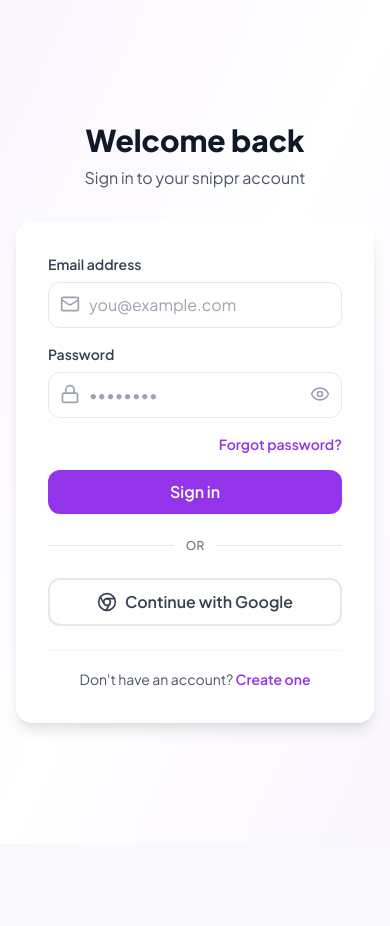
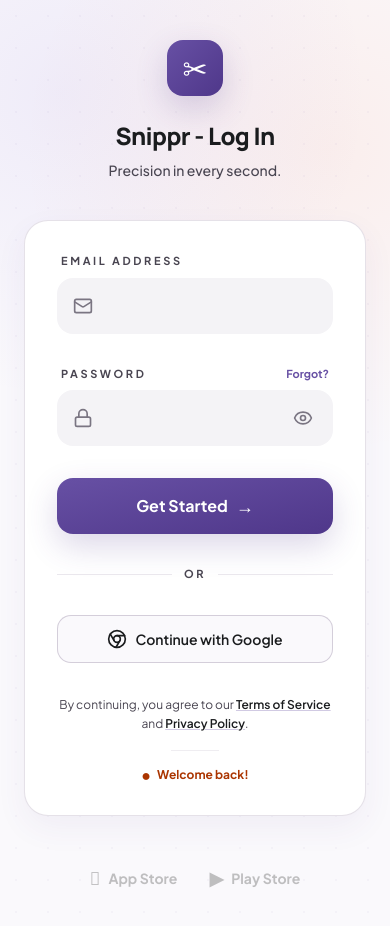
Before and after one commit to amarjit161/snippr-app, a React (Vite) app: page /login in a window 390 px wide. Shown: the top 926 px of the page. Before the commit the page ends 844 px from the top, so only its background shows below. Built offline with nearby package versions, Linux system fonts and the light colour scheme; no server answers; the HTML template or start-up script is replaced by a standard one.

Commit message:
fix: restore /auth route and modernize login UI to Stitch design standards

```diff
--- a/src/App.tsx
+++ b/src/App.tsx
@@ -8,14 +8,14 @@ import { AuthProvider } from "@/contexts/AuthContext";
 
 // Eager load critical pages
 import Index from "./pages/Index.tsx";
-import Auth from "./pages/Auth.tsx";
-import AuthCallback from "./pages/AuthCallback.tsx";
 import CustomerLogin from "./pages/CustomerLogin.tsx";
 import CustomerRegister from "./pages/CustomerRegister.tsx";
 import CompleteProfile from "./pages/CompleteProfile.tsx";
 import ForgotPassword from "./pages/ForgotPassword.tsx";
 import ResetPassword from "./pages/ResetPassword.tsx";
 import NotFound from "./pages/NotFound.tsx";
+import Auth from "./pages/Auth.tsx";
+import AuthCallback from "./pages/AuthCallback.tsx";
 
 // Lazy load non-critical pages
 const Verify = lazy(() => import("./pages/Verify.tsx"));
@@ -101,11 +101,11 @@ const AppRoutes = () => {
       {/* Critical pages - No suspension */}
       <Route path="/" element={<Index />} />
       <Route path="/login" element={<CustomerLogin />} />
+      <Route path="/auth" element={<Auth />} />
       <Route path="/register" element={<CustomerRegister />} />
       <Route path="/complete-profile" element={<CompleteProfile />} />
       <Route path="/forgot-password" element={<ForgotPassword />} />
       <Route path="/reset-password" element={<ResetPassword />} />
-      <Route path="/auth" element={<Auth />} />
       <Route path="/auth/callback" element={<AuthCallback />} />
       <Route path="*" element={<NotFound />} />
 
--- a/src/pages/CustomerLogin.tsx
+++ b/src/pages/CustomerLogin.tsx
@@ -11,7 +11,6 @@ export default function CustomerLogin() {
   const [showPassword, setShowPassword] = useState(false);
   const [loading, setLoading] = useState(false);
 
-  // ── EMAIL LOGIN ─────────────────────────────
   const handleEmailLogin = async (e: React.FormEvent) => {
     e.preventDefault();
 
@@ -34,12 +33,10 @@ export default function CustomerLogin() {
             ? 'Wrong email or password. Forgot your password?'
             : error.message
         );
-        setLoading(false);
         return;
       }
 
       if (data?.user?.id) {
-        // Check if profile exists and is complete
         const { data: profile } = await supabase
           .from('customer_profiles')
           .select('first_name, phone')
@@ -52,14 +49,13 @@ export default function CustomerLogin() {
           navigate('/salons');
         }
       }
-    } catch (err) {
+    } catch {
       toast.error('Login failed');
     } finally {
       setLoading(false);
     }
   };
 
-  // ── GOOGLE SSO ──────────────────────────────
   const handleGoogle = async () => {
     setLoading(true);
     try {
@@ -73,126 +69,129 @@ export default function CustomerLogin() {
 
       if (error) {
         toast.error(error.message);
-        setLoading(false);
       }
-    } catch (err) {
+    } catch {
       toast.error('Google sign-in failed');
+    } finally {
       setLoading(false);
     }
   };
 
   return (
-    <div className="min-h-screen bg-gradient-to-br from-purple-50 via-white to-purple-50 flex items-center justify-center p-4">
-      <div className="w-full max-w-md">
-        {/* Header */}
-        <div className="text-center mb-8">
-          <h1 className="text-3xl font-extrabold text-gray-900 mb-2">Welcome back</h1>
-          <p className="text-gray-600">Sign in to your snippr account</p>
+    <div className="relative min-h-screen overflow-hidden bg-[#faf9fc] px-6 py-10 text-[#1a1c1e]">
+      <div className="pointer-events-none absolute inset-0 bg-[radial-gradient(circle_at_16%_10%,_rgba(111,76,208,0.08),_transparent_34%),radial-gradient(circle_at_84%_16%,_rgba(255,107,53,0.08),_transparent_36%)]" />
+      <div className="pointer-events-none absolute inset-0 bg-[radial-gradient(circle,_rgba(79,55,138,0.08)_0.8px,transparent_0.8px)] [background-size:32px_32px] opacity-45" />
+
+      <main className="relative z-10 mx-auto flex min-h-[calc(100vh-5rem)] w-full max-w-[440px] flex-col items-center justify-center">
+        <div className="mb-10 flex flex-col items-center text-center">
+          <div className="mb-6 flex h-14 w-14 items-center justify-center rounded-2xl bg-gradient-to-br from-[#6750a4] to-[#4f378a] shadow-[0_12px_32px_rgba(79,55,138,0.2)]">
+            <span className="text-3xl text-white" style={{ fontVariationSettings: '"FILL" 1' }}>
+              ✂
+            </span>
+          </div>
+          <h1 className="font-display text-2xl font-extrabold tracking-tight text-[#1a1c1e] sm:text-[1.75rem]">
+            Snippr - Log In
+          </h1>
+          <p className="mt-2 text-sm font-medium text-[#494551]">Precision in every second.</p>
         </div>
 
-        {/* Card */}
-        <div className="bg-white rounded-2xl shadow-lg p-8 space-y-6">
-          {/* Email + Password Form */}
-          <form onSubmit={handleEmailLogin} className="space-y-4">
-            {/* Email Input */}
-            <div>
-              <label className="block text-sm font-semibold text-gray-700 mb-2">
+        <section className="w-full rounded-[24px] border border-[#cbc4d2]/50 bg-white px-8 py-8 shadow-[0px_12px_32px_rgba(79,55,138,0.06)] sm:px-12 sm:py-12">
+          <form onSubmit={handleEmailLogin} className="space-y-8">
+            <div className="space-y-2">
+              <label className="ml-1 block text-[11px] font-bold uppercase tracking-[0.24em] text-[#494551]">
                 Email address
               </label>
-              <div className="relative">
-                <Mail className="absolute left-3 top-3 h-5 w-5 text-gray-400" />
+              <div className="flex h-14 items-center gap-3 rounded-[16px] bg-[#f4f3f6] px-4 transition-all focus-within:bg-white focus-within:ring-2 focus-within:ring-[#6750a4]">
+                <Mail className="h-5 w-5 shrink-0 text-[#7a7582]" />
                 <input
                   type="email"
                   value={email}
                   onChange={(e) => setEmail(e.target.value)}
                   placeholder="you@example.com"
-                  className="w-full pl-10 pr-4 py-2.5 border border-gray-200 rounded-xl focus:outline-none focus:ring-2 focus:ring-purple-500 focus:border-transparent transition-all"
+                  className="h-full w-full border-0 bg-transparent text-sm font-medium text-[#1a1c1e] placeholder:text-transparent focus:outline-none"
                   disabled={loading}
                 />
               </div>
             </div>
 
-            {/* Password Input */}
-            <div>
-              <label className="block text-sm font-semibold text-gray-700 mb-2">
-                Password
-              </label>
-              <div className="relative">
-                <Lock className="absolute left-3 top-3 h-5 w-5 text-gray-400" />
+            <div className="space-y-2">
+              <div className="flex items-center justify-between px-1">
+                <label className="block text-[11px] font-bold uppercase tracking-[0.24em] text-[#494551]">
+                  Password
+                </label>
+                <Link to="/forgot-password" className="text-[11px] font-bold text-[#6750a4] hover:underline">
+                  Forgot?
+                </Link>
+              </div>
+              <div className="flex h-14 items-center gap-3 rounded-[16px] bg-[#f4f3f6] px-4 transition-all focus-within:bg-white focus-within:ring-2 focus-within:ring-[#6750a4]">
+                <Lock className="h-5 w-5 shrink-0 text-[#7a7582]" />
                 <input
                   type={showPassword ? 'text' : 'password'}
                   value={password}
                   onChange={(e) => setPassword(e.target.value)}
                   placeholder="••••••••"
-                  className="w-full pl-10 pr-10 py-2.5 border border-gray-200 rounded-xl focus:outline-none focus:ring-2 focus:ring-purple-500 focus:border-transparent transition-all"
+                  className="h-full w-full border-0 bg-transparent text-sm font-medium text-[#1a1c1e] placeholder:text-transparent focus:outline-none"
                   disabled={loading}
                 />
                 <button
                   type="button"
                   onClick={() => setShowPassword(!showPassword)}
-                  className="absolute right-3 top-3 text-gray-400 hover:text-gray-600"
+                  className="rounded-full p-1 text-[#7a7582] transition-colors hover:text-[#4f378a]"
                   disabled={loading}
                 >
-                  {showPassword ? (
-                    <EyeOff className="h-5 w-5" />
-                  ) : (
-                    <Eye className="h-5 w-5" />
-                  )}
+                  {showPassword ? <EyeOff className="h-5 w-5" /> : <Eye className="h-5 w-5" />}
                 </button>
               </div>
             </div>
 
-            {/* Forgot Password Link */}
-            <div className="flex justify-end">
-              <Link
-                to="/forgot-password"
-                className="text-sm text-purple-600 hover:text-purple-700 font-semibold"
-              >
-                Forgot password?
-              </Link>
-            </div>
-
-            {/* Sign In Button */}
             <button
               type="submit"
               disabled={loading}
-              className="w-full bg-purple-600 hover:bg-purple-700 disabled:bg-gray-300 text-white font-semibold py-2.5 rounded-xl transition-all duration-200"
+              className="flex h-14 w-full items-center justify-center gap-2 rounded-[16px] bg-gradient-to-br from-[#6750a4] to-[#4f378a] font-bold text-white shadow-[0_12px_32px_rgba(79,55,138,0.2)] transition-transform hover:scale-[1.01] active:scale-[0.99] disabled:opacity-60"
             >
-              {loading ? 'Signing in...' : 'Sign in'}
+              {loading ? 'Signing in...' : 'Get Started'}
+              {!loading && <span className="text-lg leading-none">→</span>}
             </button>
           </form>
 
-          {/* Divider */}
-          <div className="flex items-center gap-3">
-            <div className="flex-1 border-t border-gray-200" />
-            <span className="text-xs text-gray-500 font-medium">OR</span>
-            <div className="flex-1 border-t border-gray-200" />
+          <div className="mt-8 flex items-center gap-3">
+            <div className="h-px flex-1 bg-[#cbc4d2]/40" />
+            <span className="text-[11px] font-bold uppercase tracking-[0.24em] text-[#494551]">Or</span>
+            <div className="h-px flex-1 bg-[#cbc4d2]/40" />
           </div>
 
-          {/* Google SSO Button */}
           <button
             onClick={handleGoogle}
             disabled={loading}
-            className="w-full flex items-center justify-center gap-2 border-2 border-gray-200 hover:border-gray-300 text-gray-700 font-semibold py-2.5 rounded-xl transition-all duration-200 disabled:opacity-50"
+            className="mt-8 flex h-12 w-full items-center justify-center gap-2 rounded-[14px] border border-[#cbc4d2]/80 bg-[#faf9fc] text-sm font-semibold text-[#1a1c1e] transition-all hover:border-[#7a7582] hover:bg-white disabled:opacity-60"
           >
             <Chrome className="h-5 w-5" />
             Continue with Google
           </button>
 
-          {/* Sign Up Link */}
-          <div className="text-center pt-4 border-t border-gray-100">
-            <span className="text-gray-600 text-sm">
-              Don't have an account?{' '}
-              <Link
-                to="/register"
-                className="text-purple-600 hover:text-purple-700 font-semibold"
-              >
-                Create one
-              </Link>
-            </span>
+          <div className="mt-8 flex flex-col items-center gap-4 text-center">
+            <p className="text-xs leading-relaxed text-[#494551]">
+              By continuing, you agree to our <a className="font-semibold text-[#1a1c1e] underline decoration-[#6750a4]/30" href="#">Terms of Service</a> and <a className="font-semibold text-[#1a1c1e] underline decoration-[#6750a4]/30" href="#">Privacy Policy</a>.
+            </p>
+            <div className="h-px w-12 bg-[#cbc4d2]/30" />
+            <p className="flex items-center gap-1.5 text-xs font-bold text-[#ab3500]">
+              <span className="text-[16px]">●</span>
+              Welcome back!
+            </p>
+          </div>
+        </section>
+
+        <div className="mt-12 flex items-center gap-8 text-[#7a7582] opacity-45 grayscale transition-all duration-500 hover:opacity-100 hover:grayscale-0">
+          <div className="flex items-center gap-2 text-sm font-bold">
+            <span className="text-lg"></span>
+            <span>App Store</span>
+          </div>
+          <div className="flex items-center gap-2 text-sm font-bold">
+            <span className="text-lg">▶</span>
+            <span>Play Store</span>
           </div>
         </div>
-      </div>
+      </main>
     </div>
   );
 }
--- a/src/pages/Salons.tsx
+++ b/src/pages/Salons.tsx
@@ -10,6 +10,7 @@ import { useNavigate } from "react-router-dom";
 import type { Tables } from "@/integrations/supabase/types";
 import { calculateDistance } from "@/lib/location";
 import { useDebounce } from "@/hooks/useDebounce";
+import { useGeolocation } from "@/hooks/useGeolocation";
 import { useQuery, useQueryClient } from "@tanstack/react-query";
 
 export type SalonWithQueueAndDistance = Tables<"salons"> & { queueCount: number; waitTime: number; distance?: number };
@@ -152,6 +153,7 @@ const Salons = () => {
   console.log("SALONS_COMPONENT_RENDER_START");
   const { user, profile, loading: authLoading, signOut } = useAuth();
   const navigate = useNavigate();
+  const { location: userCoords } = useGeolocation();
   const [search, setSearch] = useState("");
   const [sortBy, setSortBy] = useState<"distance" | "waitTime">("distance");
   const debouncedSearch = useDebounce(search, 300);
```
Also changed, not shown: src/pages/Auth.tsx (+2 -67 lines).
